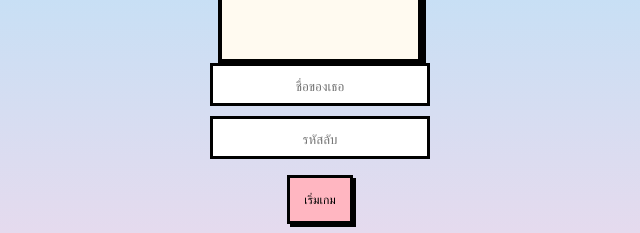
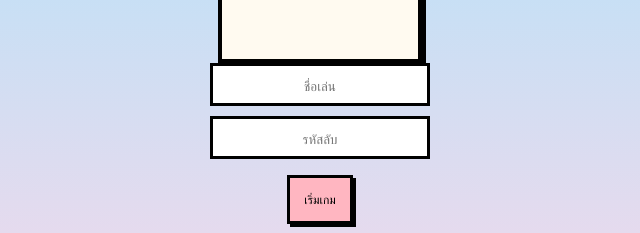
Before and after one commit to lovegukaofa-lab/Bear-minigame-, a plain HTML site: page index.html in a window 1280 px wide. Shown: the part 359-592 px from the top of the page, 320-960 px from the left. Drawn offline with nearby package versions, Linux system fonts and the light colour scheme.

Commit message:
Update index.html

```diff
--- a/index.html
+++ b/index.html
@@ -103,7 +103,7 @@ button:active{
 <div id="lockScreen">
   <div class="bear">🧸💖</div>
   <div class="box" id="lockText">ใส่ชื่อ + รหัสลับก่อนนะ</div>
-  <input id="nameInput" placeholder="ชื่อของเธอ">
+  <input id="nameInput" placeholder="ชื่อเล่น">
   <input id="passwordInput" type="password" placeholder="รหัสลับ">
   <button onclick="checkPassword()">เริ่มเกม</button>
 </div>
@@ -275,4 +275,5 @@ function endGame(){
 }
 </script>
 </body>
+
 </html>
```
